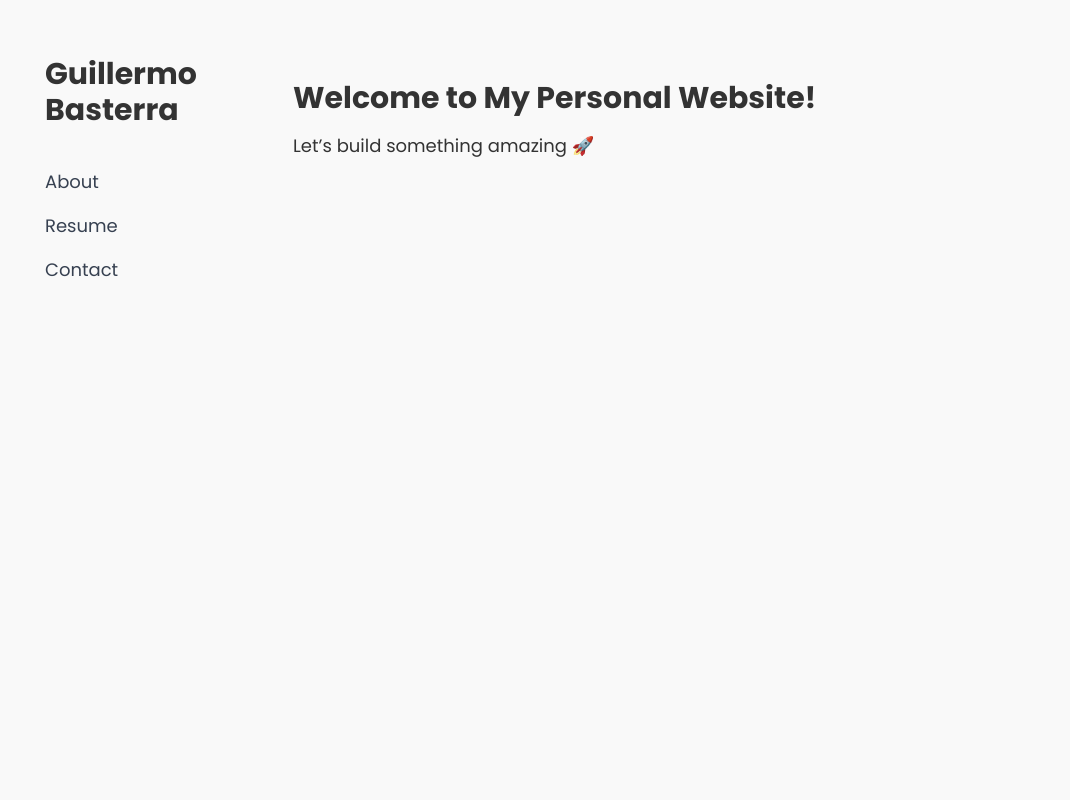
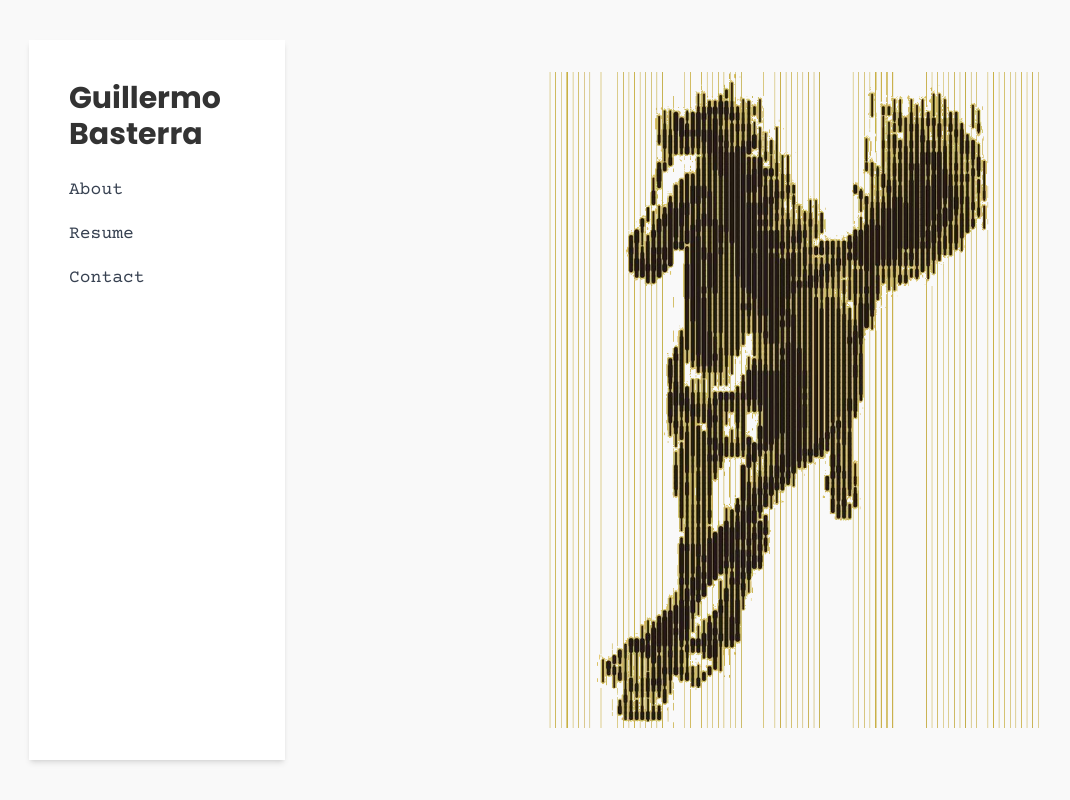
Before and after one commit to guillebasterra/website, a Next.js app: page / in a window 1280 px wide. Shown: the whole page, without its empty margins (11-1081 px from the left). Built offline with nearby package versions, Linux system fonts and the light colour scheme.

Commit message:
added sliding menu and homepage image

```diff
--- a/src/app/globals.css
+++ b/src/app/globals.css
@@ -1,4 +1,6 @@
+@import url('https://fonts.googleapis.com/css2?family=Courier+Prime:wght@400;700&display=swap');
 @import url('https://fonts.googleapis.com/css2?family=Poppins:wght@400;700&display=swap');
+
 @tailwind base;
 @tailwind components;
 @tailwind utilities;
@@ -16,6 +18,6 @@
 }
 
 body {
-  @apply font-sans text-gray-900 bg-gray-100;
+  @apply font-serif text-gray-900 bg-gray-100;
   margin: 0;
 }
--- a/src/app/layout.tsx
+++ b/src/app/layout.tsx
@@ -1,22 +1,22 @@
+"use client";
+
+import { useState } from 'react';
+import Link from 'next/link';
 import './globals.css';
-import Link from 'next/link';
-
-export const metadata = {
-  title: 'My Personal Website',
-  description: 'Built with Next.js and Tailwind CSS',
-};
 
 export default function RootLayout({ children }: { children: React.ReactNode }) {
+  const [menuOpen, setMenuOpen] = useState(false);
+
   return (
     <html lang="en">
-      <body className="flex h-screen bg-gray-100">
-        {/* Menu Bar */}
-        <aside className="w-1/4 md:w-64 p-10 md:p-12 lg:p-14 flex flex-col space-y-10">
-          {/* Name */}
-          <Link href="/" className="text-3xl font-bold text-gray-900 hover:underline">
+      <body className="bg-gray-100">
+        {/* Main Layout */}
+        <div className="flex h-screen p-10">
+          {/* Sidebar for Large Screens */}
+          <aside className="hidden md:flex w-64 p-10 bg-white shadow-md flex-col space-y-6">
+            <Link href="/" className="text-3xl font-sans font-bold text-gray-900 hover:underline">
               Guillermo Basterra
             </Link>
-          {/* Menu Links */}
             <nav className="flex flex-col space-y-4">
               <Link href="/about" className="text-lg text-gray-700 hover:text-gray-900">
                 About
@@ -30,10 +30,51 @@ export default function RootLayout({ children }: { children: React.ReactNode })
             </nav>
           </aside>
 
+          {/* Hamburger Menu for Small Screens */}
+          <button
+            className="fixed top-4 right-4 z-50 md:hidden p-2 bg-gray-900 text-white rounded"
+            onClick={() => setMenuOpen(!menuOpen)}
+          >
+            ☰
+          </button>
+
+          {/* Pull-Out Menu */}
+          <div
+            className={`fixed inset-0 z-40 transition-all duration-300 ${
+              menuOpen ? 'bg-black bg-opacity-50' : 'pointer-events-none'
+            }`}
+            onClick={() => setMenuOpen(false)}
+          >
+            <aside
+              className={`fixed top-0 right-0 w-64 h-full bg-white p-6 shadow-lg flex flex-col space-y-6 transform transition-transform duration-300 ${
+                menuOpen ? 'translate-x-0' : 'translate-x-full'
+              }`}
+              onClick={(e) => e.stopPropagation()}
+            >
+              <button
+                className="text-right text-xl font-bold"
+                onClick={() => setMenuOpen(false)}
+              >
+                ×
+              </button>
+              <Link href="/" className="text-lg text-gray-700 hover:text-gray-900">
+                Home
+              </Link>
+              <Link href="/about" className="text-lg text-gray-700 hover:text-gray-900">
+                About
+              </Link>
+              <Link href="/resume" className="text-lg text-gray-700 hover:text-gray-900">
+                Resume
+              </Link>
+              <Link href="/contact" className="text-lg text-gray-700 hover:text-gray-900">
+                Contact
+              </Link>
+            </aside>
+          </div>
+
           {/* Content Area */}
-        <main className="flex-grow px-4 md:px-6 lg:px-12 pt-12 md:pt-16 lg:pt-20 overflow-auto">
-          {children}
-        </main>
+          <main className="flex-grow ml-14 p-4 md:p-8 overflow-hidden">{children}</main>
+        </div>
       </body>
     </html>
   );
--- a/src/app/page.tsx
+++ b/src/app/page.tsx
@@ -1,8 +1,11 @@
 export default function Home() {
   return (
-    <main>
-      <h1 className="text-3xl font-bold mb-4">Welcome to My Personal Website!</h1>
-      <p className="text-lg">Let’s build something amazing 🚀</p>
+    <main className="flex items-center justify-center h-full w-full overflow-hidden">
+      <img
+        src="/images/horse_transparent.png"
+        alt="Description"
+        className="object-contain max-w-[calc(100vw-256px)] max-h-[90vh] md:max-w-[calc(100vw-64px)]"
+      />
     </main>
   );
 }
--- a/tailwind.config.ts
+++ b/tailwind.config.ts
@@ -5,7 +5,8 @@ const config: Config = {
   theme: {
     extend: {
       fontFamily: {
-        sans: ['"Poppins"', 'Arial', 'sans-serif'], // Replace with your desired font
+        serif: ['Courier Prime', 'serif'], // Add Newsreader to serif
+        sans: ['Poppins', 'sans-serif'], // Default sans font (optional)
       },
       colors: {
         gray: {
```
Also changed, not shown: public/images/horse.jpg (added), public/images/horse_transparent.png (added). Lines whose indentation alone changed are shown as unchanged.
